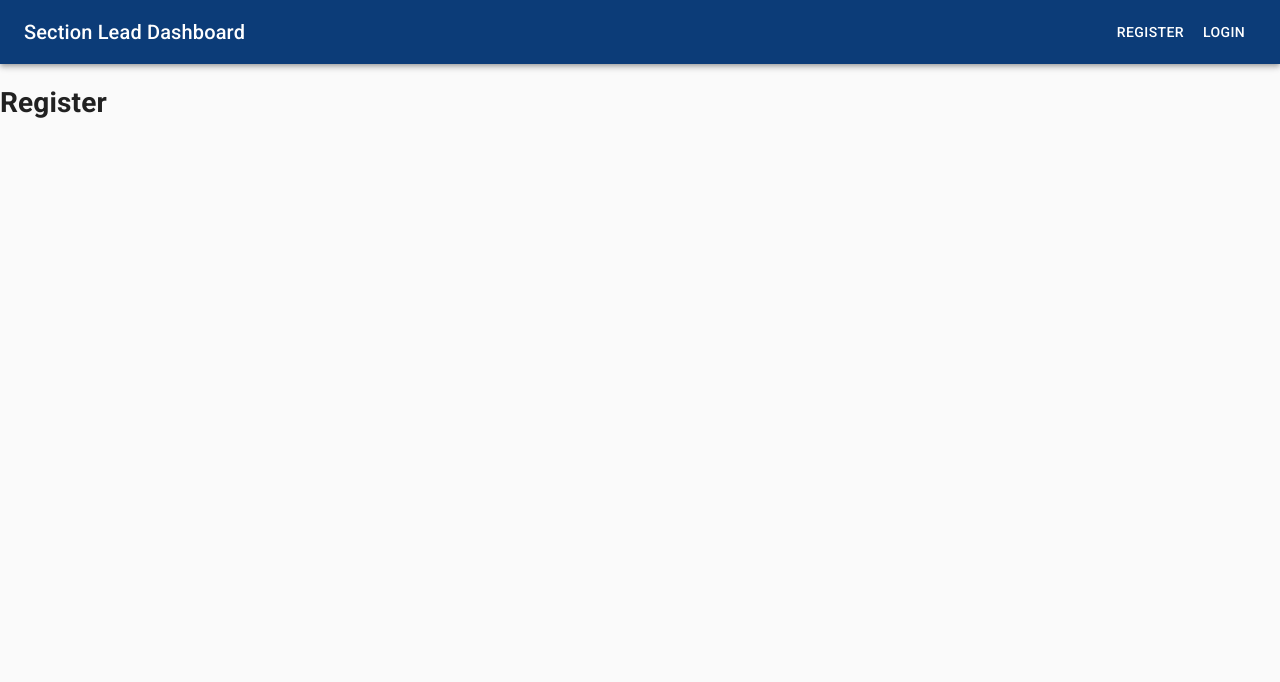
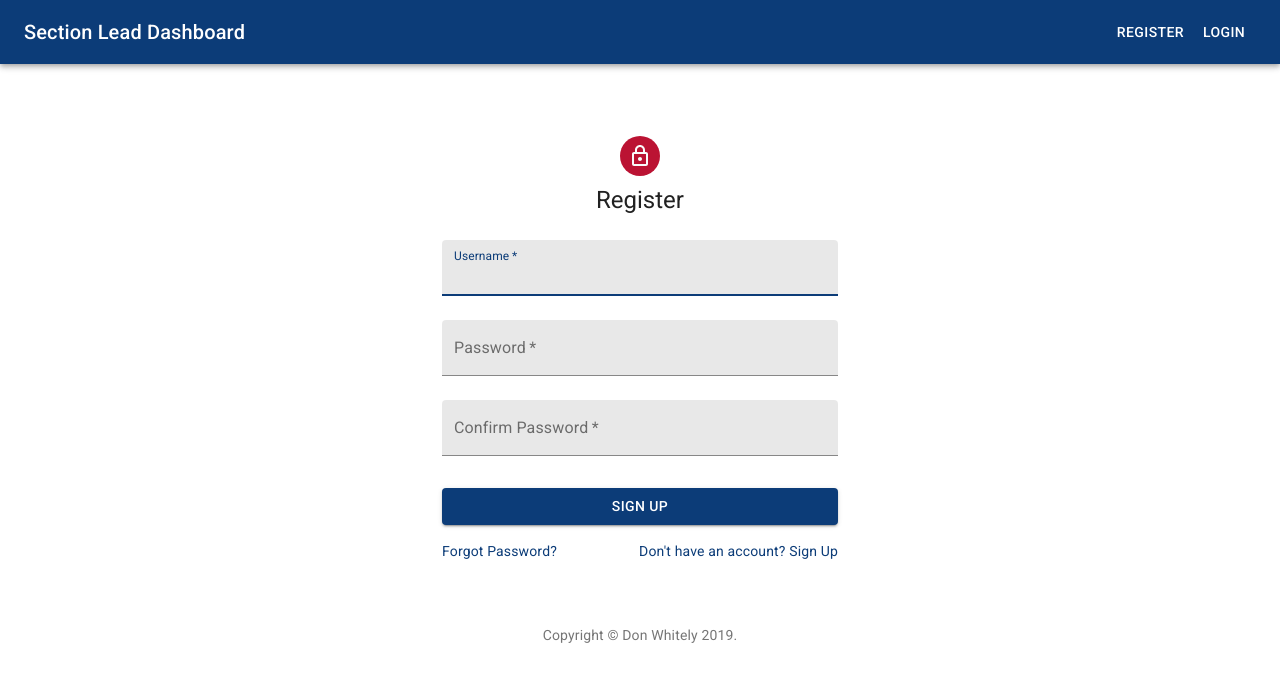
Before and after one commit to dswhitely1/section-lead-dashboard, a React app in the folder client/: page /register in a window 1280 px wide. Shown: the top 682 px of the page. Built offline with nearby package versions, Linux system fonts and the light colour scheme.

Commit message:
Styling Login Register Form

```diff
--- a/client/src/components/auth/LoginRegister.jsx
+++ b/client/src/components/auth/LoginRegister.jsx
@@ -1,7 +1,70 @@
-import React, { useState, useEffect } from 'react';
+/* eslint-disable no-use-before-define */
+/* eslint-disable react/prop-types */
+import React, { useState, useEffect, useContext } from 'react';
+import Avatar from '@material-ui/core/Avatar';
+import Button from '@material-ui/core/Button';
+import TextField from '@material-ui/core/TextField';
+import Link from '@material-ui/core/Link';
+import Grid from '@material-ui/core/Grid';
+import Box from '@material-ui/core/Box';
+import LockOutlinedIcon from '@material-ui/icons/LockOutlined';
+import Typography from '@material-ui/core/Typography';
+import { makeStyles } from '@material-ui/core/styles';
+import Container from '@material-ui/core/Container';
+import { useSelector } from 'react-redux';
+import { FormHelperText } from '@material-ui/core';
+import CopyRight from '../copyRight/CopyRight';
+import { ActionsContext } from '../../contexts/ActionsContext';
+import { useForm } from '../../hooks/useForm';
+
+const useStyles = makeStyles(theme => ({
+  '@global': {
+    body: {
+      backgroundColor: theme.palette.common.white,
+    },
+  },
+  paper: {
+    marginTop: theme.spacing(8),
+    display: 'flex',
+    flexDirection: 'column',
+    alignItems: 'center',
+  },
+  avatar: {
+    margin: theme.spacing(1),
+    backgroundColor: theme.palette.secondary.main,
+  },
+  form: {
+    width: '100%',
+    marginTop: theme.spacing(1),
+  },
+  submit: {
+    margin: theme.spacing(3, 0, 2),
+  },
+}));
 
 function LoginRegister({ match: { url } }) {
   const [isRegister, setIsRegister] = useState(false);
+  const {
+    authActions: { login, register },
+  } = useContext(ActionsContext);
+  const authErrors = useSelector(state => state.auth.errors);
+  const [values, handleChange, handleSubmit, resetForm] = useForm(
+    {
+      username: '',
+      password: '',
+      password2: '',
+    },
+    submit
+  );
+  function submit() {
+    if (isRegister) {
+      register(values);
+    } else {
+      const { username, password } = values;
+      login({ username, password });
+    }
+  }
+  const classes = useStyles();
   useEffect(() => {
     if (url === '/register') {
       setIsRegister(true);
@@ -9,7 +72,108 @@ function LoginRegister({ match: { url } }) {
       setIsRegister(false);
     }
   }, [url]);
-  return <h1>{isRegister ? 'Register' : 'Login'}</h1>;
+
+  return (
+    <Container component="main" maxWidth="xs">
+      <div className={classes.paper}>
+        <Avatar className={classes.avatar}>
+          <LockOutlinedIcon />
+        </Avatar>
+        <Typography component="h1" variant="h5">
+          {isRegister ? 'Register' : 'Login'}
+        </Typography>
+        <form className={classes.form} onSubmit={handleSubmit}>
+          <TextField
+            error={Boolean(
+              authErrors && authErrors.data && authErrors.data.username
+            )}
+            variant="filled"
+            margin="normal"
+            required
+            fullWidth
+            id="username"
+            label="Username"
+            name="username"
+            onChange={handleChange}
+            value={values.username}
+            autoFocus
+            aria-describedby="username-error-text"
+          />
+          {authErrors && authErrors.data && authErrors.data.username && (
+            <FormHelperText id="username-error-text" error>
+              {authErrors.data.username}
+            </FormHelperText>
+          )}
+          <TextField
+            error={Boolean(
+              authErrors && authErrors.data && authErrors.data.password
+            )}
+            variant="filled"
+            margin="normal"
+            required
+            fullWidth
+            id="password"
+            label="Password"
+            name="password"
+            type="password"
+            onChange={handleChange}
+            value={values.password}
+          />
+          {authErrors && authErrors.data && authErrors.data.password && (
+            <FormHelperText id="password-error-text" error>
+              {authErrors.data.password}
+            </FormHelperText>
+          )}
+          {isRegister && (
+            <TextField
+              error={Boolean(
+                authErrors && authErrors.data && authErrors.data.password2
+              )}
+              variant="filled"
+              margin="normal"
+              required
+              fullWidth
+              id="password2"
+              label="Confirm Password"
+              name="password2"
+              type="password"
+              onChange={handleChange}
+              value={values.password2}
+            />
+          )}
+          {authErrors && authErrors.data && authErrors.data.password2 && (
+            <FormHelperText id="password2-error-text" error>
+              {authErrors.data.password2}
+            </FormHelperText>
+          )}
+          <Button
+            type="submit"
+            fullWidth
+            variant="contained"
+            color="primary"
+            className={classes.submit}
+          >
+            {isRegister ? 'Sign Up' : 'Sign In'}
+          </Button>
+          <Grid container>
+            <Grid item xs>
+              <Link href="#" variant="body2">
+                Forgot Password?
+              </Link>
+            </Grid>
+            <Grid item>
+              <Link href="#" variant="body2">
+                Don't have an account? Sign Up
+              </Link>
+            </Grid>
+          </Grid>
+        </form>
+      </div>
+      <Box mt={8}>
+        <CopyRight />
+      </Box>
+    </Container>
+  );
 }
 
 export default LoginRegister;
--- /dev/null
+++ b/client/src/components/copyRight/CopyRight.jsx
@@ -0,0 +1,18 @@
+import React from 'react';
+import Typography from '@material-ui/core/Typography';
+import Link from '@material-ui/core/Link';
+
+function CopyRight() {
+  return (
+    <Typography variant="body2" color="textSecondary" align="center">
+      Copyright ©{' '}
+      <Link color="inherit" href="https://www.donwhitely.com">
+        Don Whitely
+      </Link>{' '}
+      {new Date().getFullYear()}
+      {'.'}
+    </Typography>
+  );
+}
+
+export default CopyRight;
--- a/client/src/components/navigation/NavBar.jsx
+++ b/client/src/components/navigation/NavBar.jsx
@@ -1,8 +1,9 @@
-import React from 'react';
+import React, { useContext } from 'react';
 import { makeStyles } from '@material-ui/core/styles';
 import { AppBar, Toolbar, Typography, Button } from '@material-ui/core';
 import { useSelector } from 'react-redux';
 import { Link as RouterLink } from 'react-router-dom';
+import { ActionsContext } from '../../contexts/ActionsContext';
 
 const useStyles = makeStyles(theme => ({
   root: {
@@ -13,6 +14,9 @@ const useStyles = makeStyles(theme => ({
   },
 }));
 function NavBar() {
+  const {
+    authActions: { logout },
+  } = useContext(ActionsContext);
   const isAuth = useSelector(state => state.auth.isAuth);
   const classes = useStyles();
   return (
@@ -32,7 +36,11 @@ function NavBar() {
               Login
             </Button>
           )}
-          {isAuth && <Button color="inherit">Logout</Button>}
+          {isAuth && (
+            <Button color="inherit" onClick={() => logout()}>
+              Logout
+            </Button>
+          )}
         </Toolbar>
       </AppBar>
     </div>
--- /dev/null
+++ b/client/src/hooks/useForm.jsx
@@ -0,0 +1,18 @@
+import { useState } from 'react';
+
+export const useForm = (initialValues, cbFunc) => {
+  const [values, setValues] = useState(initialValues);
+
+  const handleSubmit = e => {
+    e.preventDefault();
+    cbFunc();
+    setValues(initialValues);
+  };
+
+  const handleChange = ({ target: { name, value } }) =>
+    setValues({ ...values, [name]: value });
+
+  const resetForm = () => setValues(initialValues);
+
+  return [values, handleChange, handleSubmit, resetForm];
+};
--- a/client/webpack.config.js
+++ b/client/webpack.config.js
@@ -22,6 +22,7 @@ module.exports = {
   devServer: {
     contentBase: path.resolve(__dirname, 'dist'),
     port: 3000,
+    historyApiFallback: true,
   },
   plugins: [
     new HtmlWebpackPlugin({
```
Also changed, not shown: 2 other files (tests, documents, lock files or other folders).
